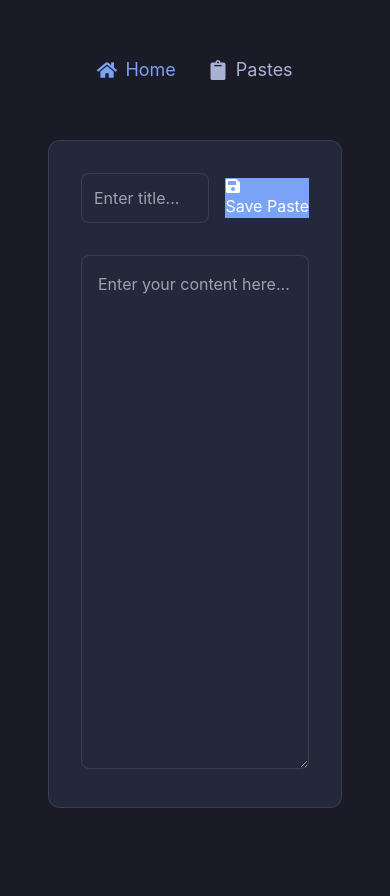
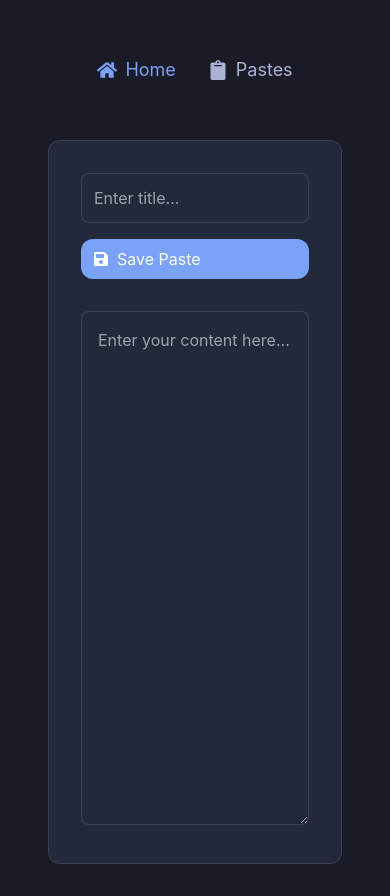
Before and after one commit to Turbash/Paste-App, a React (Vite) app: page / in a window 390 px wide. Before the commit the page ends 844 px from the top, so only its background shows below. Built offline with nearby package versions, Linux system fonts and the light colour scheme.

Commit message:
attempt 3

```diff
--- a/src/components/Home.jsx
+++ b/src/components/Home.jsx
@@ -42,7 +42,7 @@ const Home = () => {
     <div className="max-w-4xl mx-auto px-4">
       <div className='card'>
         <div className="flex flex-col gap-4">
-          <div className="flex items-center gap-4">
+          <div className="flex items-center gap-4 flex-col md:flex-row">
             <input
               className='flex-1 p-3'
               type="text"
@@ -52,7 +52,7 @@ const Home = () => {
             />
             <button
               onClick={createPaste}
-              className='bg-accent-primary text-white hover:bg-accent-secondary'>
+              className='bg-accent-primary text-white hover:bg-accent-secondary py-2 px-3 rounded-xl flex gap-2 items-center w-full md:w-auto'>
               <FaSave />
               {pasteId ? "Update Paste" : "Save Paste"}
             </button>
--- a/src/components/ViewPaste.jsx
+++ b/src/components/ViewPaste.jsx
@@ -4,8 +4,11 @@ import { useParams } from 'react-router-dom';
 
 const ViewPaste = () => {
   const { id } = useParams();
+  console.log(id);
   const allPastes = useSelector((state) => state.paste.pastes);
+  console.log(allPastes);
   const paste = allPastes.find((p) => p._id === id);
+  console.log(paste);
 
   if (!paste) {
     return (
```
